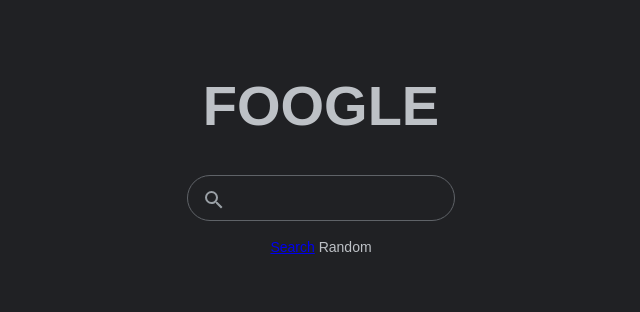
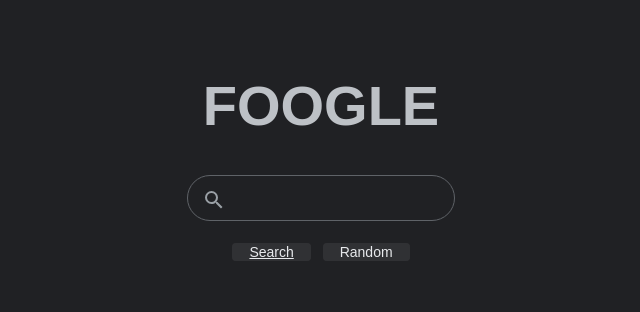
Before and after one commit to madCakes/LAP-1-Code-Challenge, a plain HTML site: page client/index.html in a window 1280 px wide. Shown: the part 214-526 px from the top of the page, without its empty margins (319-959 px from the left). Drawn offline with Linux system fonts and the light colour scheme.

Commit message:
update a styling

```diff
--- a/client/assets/styles/index.css
+++ b/client/assets/styles/index.css
@@ -116,7 +116,7 @@ svg {
   height: 70px;
   padding-top: 18px;
 }
-button {
+a {
   background-color: #303134;
   border: 1px solid #303134;
   border-radius: 4px;
```
